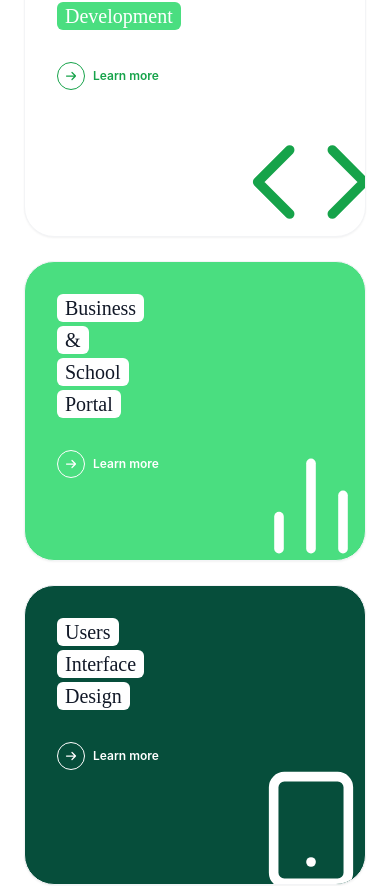
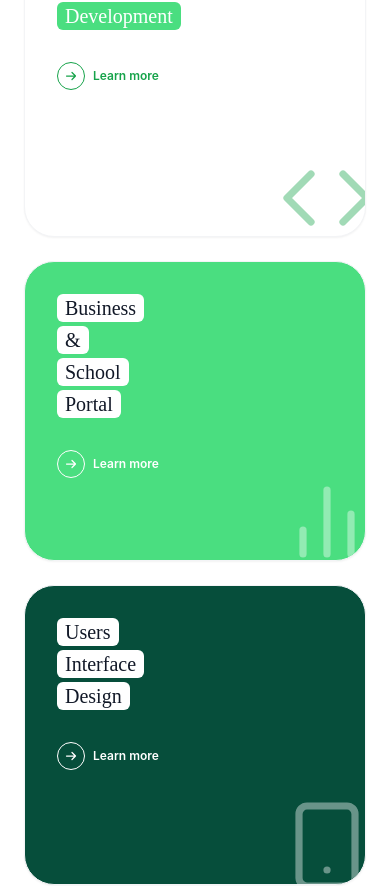
Before and after one commit to tommy0914/jarrcwebsite, a Vue app: page / in a window 390 px wide. Shown: the part 1535-2421 px from the top of the page. Built offline with nearby package versions, Linux system fonts and the light colour scheme.

Commit message:
Further optimize services icons for mobile responsiveness

```diff
--- a/src/components/Services.vue
+++ b/src/components/Services.vue
@@ -82,8 +82,8 @@ const services = [
           </div>
 
           <!-- Large stroke-based icon -->
-          <div :class="[service.text, 'absolute right-[-10px] md:right-[-20px] bottom-[-10px] md:bottom-[-20px] opacity-100 transition-transform duration-500 group-hover:scale-105']">
-              <svg xmlns="http://www.w3.org/2000/svg" class="w-32 h-32 md:w-80 md:h-80" fill="none" viewBox="0 0 24 24" stroke="currentColor" stroke-width="1.8" stroke-linecap="round" stroke-linejoin="round" v-html="service.icon">
+          <div :class="[service.text, 'absolute right-[-10px] md:right-[-20px] bottom-[-10px] md:bottom-[-20px] opacity-40 md:opacity-100 transition-transform duration-500 group-hover:scale-105']">
+              <svg xmlns="http://www.w3.org/2000/svg" class="w-24 h-24 md:w-80 md:h-80" fill="none" viewBox="0 0 24 24" stroke="currentColor" stroke-width="1.8" stroke-linecap="round" stroke-linejoin="round" v-html="service.icon">
               </svg>
           </div>
         </div>
```
